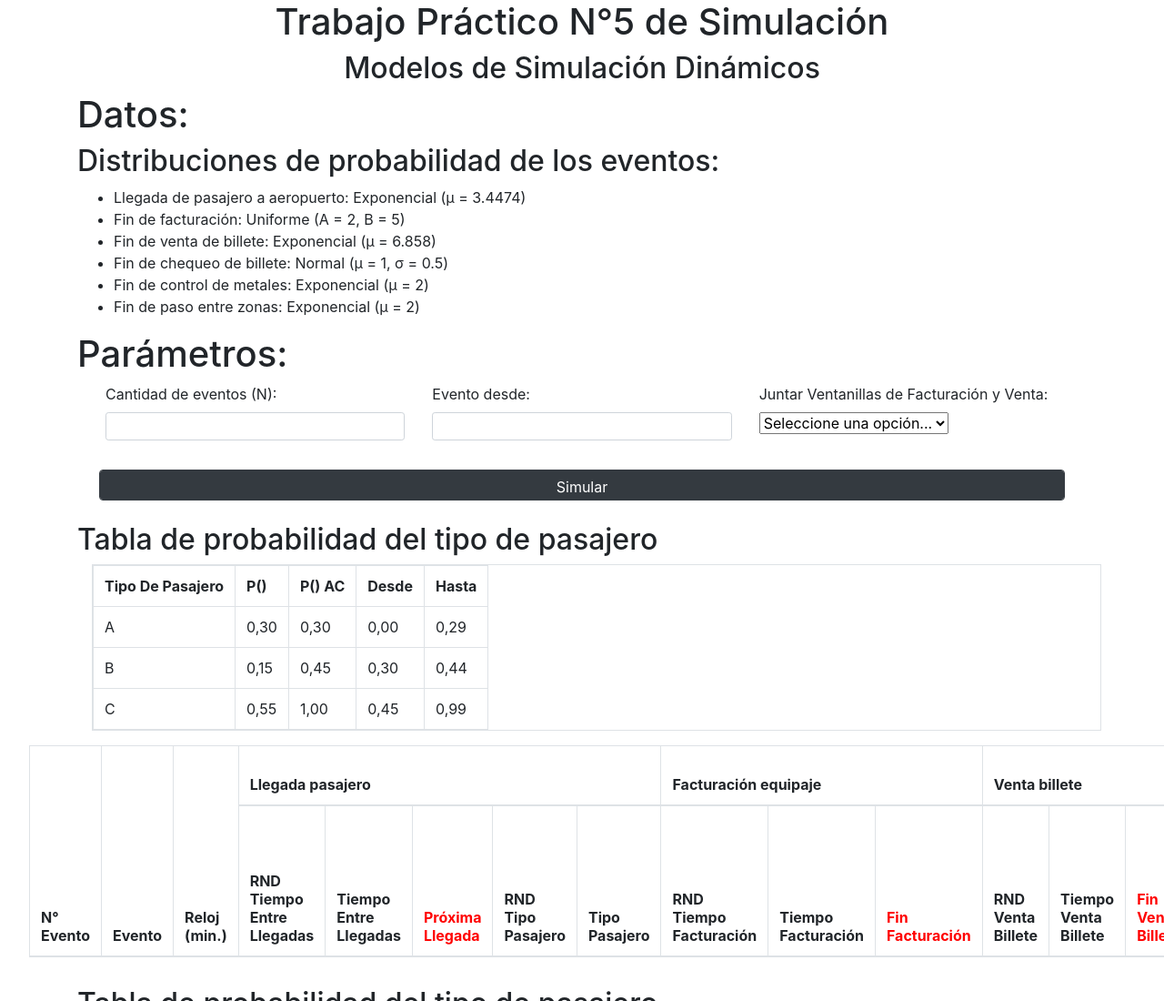
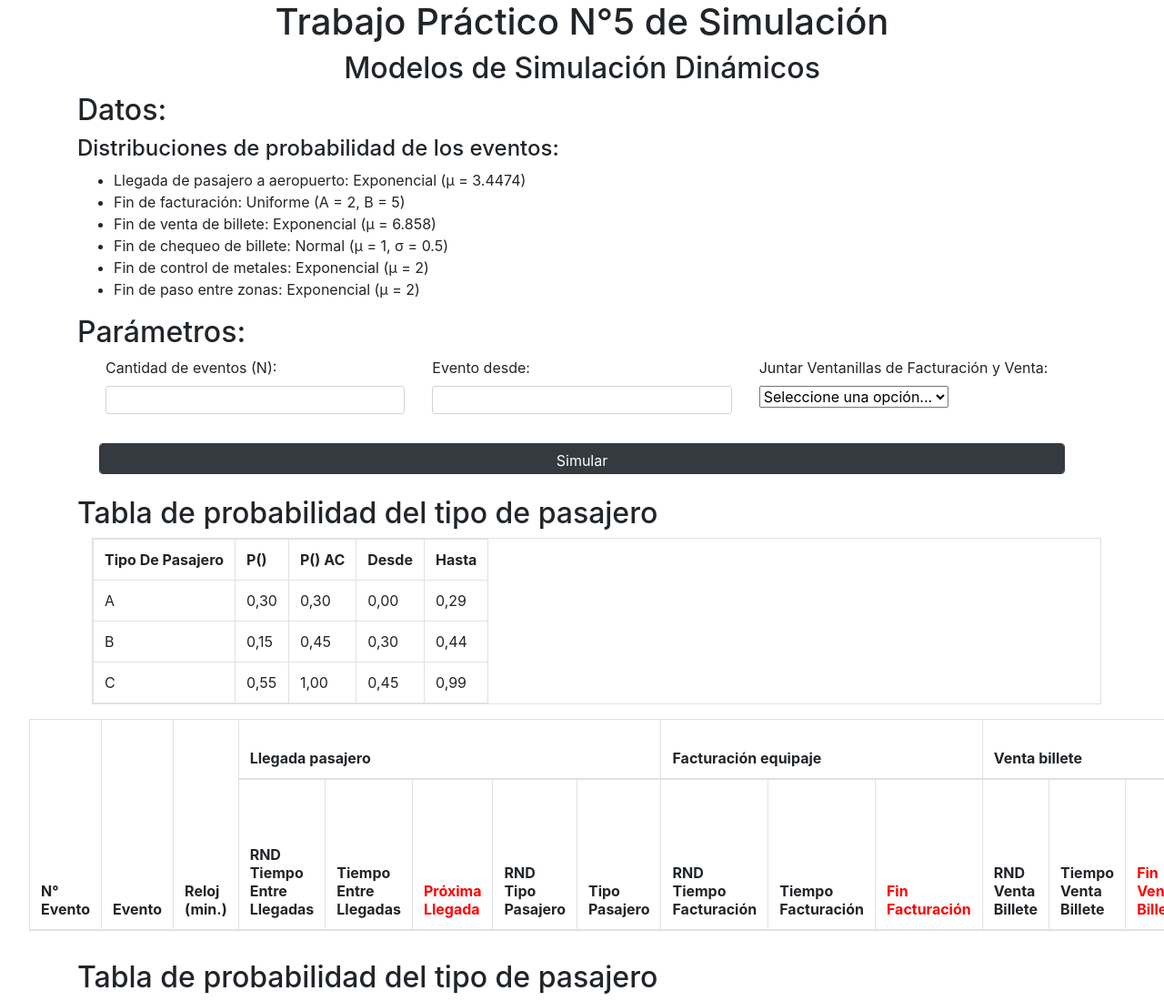
Before and after one commit to tomasDelizia/TP5-Simulacion, a website: page index.html in a window 1280 px wide. Shown: the top 1100 px of the page at 91% size. Drawn offline with nearby package versions, Linux system fonts and the light colour scheme.

Commit message:
2 files modified

```diff
--- a/HTMLUtils.ts
+++ b/HTMLUtils.ts
@@ -15,12 +15,10 @@ export module HTMLUtils {
     for (let i: number = tabla.rows.length; i > 2; i--)
       tabla.deleteRow(i - 1);
 
-    console.log(tabla.rows[0].cells.length)
     // Limpiamos los encabezados correspondientes a los pasajeros.
     for (let i: number = tabla.rows[0].cells.length; i > cantEncabezados; i--)
       tabla.rows[0].deleteCell(i - 1);
 
-    console.log(tabla.rows[1].cells.length)
     for (let i: number = tabla.rows[1].cells.length; i > cantSubEncabezados; i--)
       tabla.rows[1].deleteCell(i - 1);
   }
--- a/index.html
+++ b/index.html
@@ -13,8 +13,8 @@
     <h2 class="text-center">Modelos de Simulación Dinámicos</h2>
 
     <div class="container">
-      <h1>Datos:</h1>
-      <h2>Distribuciones de probabilidad de los eventos:</h2>
+      <h2>Datos:</h1>
+      <h4>Distribuciones de probabilidad de los eventos:</h4>
       <ul>
         <li>Llegada de pasajero a aeropuerto: Exponencial (µ = 3.4474)</li>
         <li>Fin de facturación: Uniforme (A = 2, B = 5)</li>
@@ -24,7 +24,7 @@
         <li>Fin de paso entre zonas: Exponencial (µ = 2)</li>
       </ul>
 
-      <h1>Parámetros:</h1>
+      <h2>Parámetros:</h2>
 
       <form>
         <div class="row mb-3 mx-3">
```
